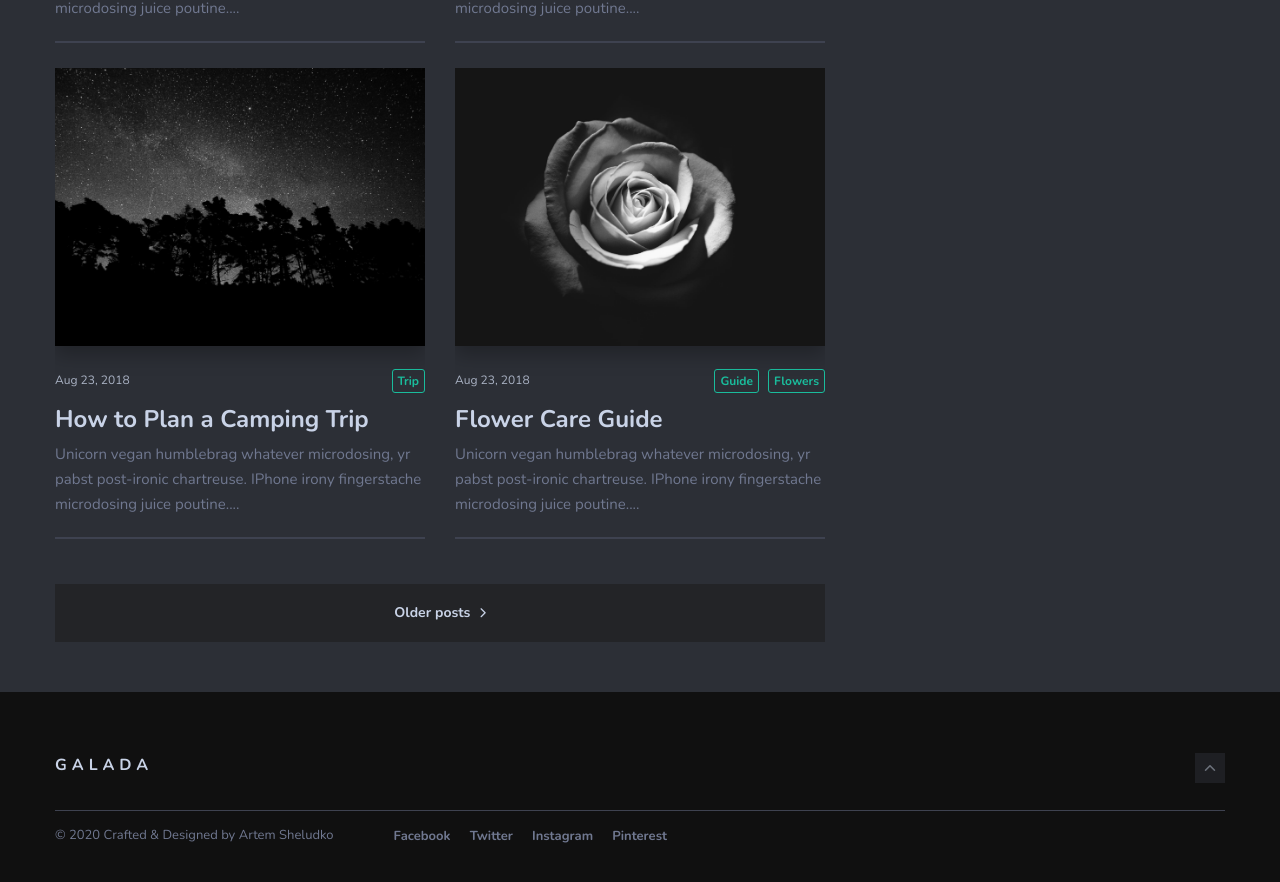
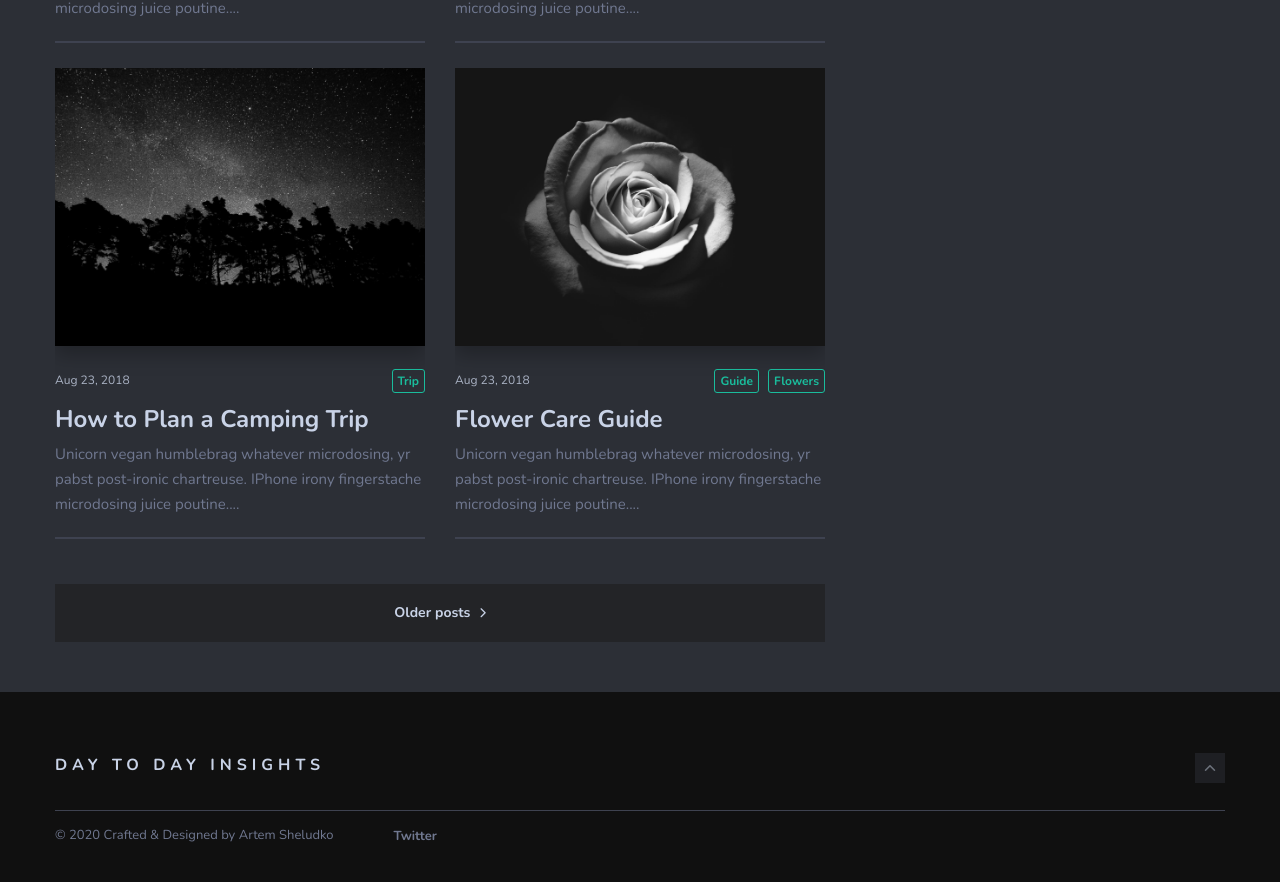
Before and after one commit to dnabeing/dnabeing.github.io, a Jekyll site: the page built from index.html, in a window 1280 px wide and 900 px high, scrolled down 1648 px. Shown: the top 882 px of the window. Built offline with Jekyll 4.4.1, drawn with Linux system fonts in a browser that asks for light colours; nearby versions of some CDN libraries; the list of posts is cut into pages by our own code.

Commit message:
updated footer

```diff
--- a/_includes/footer.html
+++ b/_includes/footer.html
@@ -4,7 +4,7 @@
       <div class="col col-12">
         <div class="footer-top">
           <h2 class="logo-title">
-            <a href="{{site.baseurl}}/" class="logo-text">Galada</a>
+            <a href="{{site.baseurl}}/" class="logo-text">Day to Day Insights</a>
           </h2>
           <div class="top"><i class="ion ion-ios-arrow-up"></i></div>
         </div>
@@ -14,14 +14,15 @@
           </div>
           <div class="footer-social">
             <ul class="list-reset">
+<!--
               {% if site.facebook %}
               <li><a href="{{ site.facebook }}">Facebook</a></li>
               {% else %} {% endif %}
-
+-->
               {% if site.twitter %}
               <li><a href="{{ site.twitter }}">Twitter</a></li>
               {% else %} {% endif %}
-
+<!--
               {% if site.instagram %}
               <li><a href="{{ site.instagram }}">Instagram</a></li>
               {% else %} {% endif %}
@@ -29,6 +30,7 @@
               {% if site.pinterest %}
               <li><a href="{{ site.pinterest }}">Pinterest</a></li>
               {% else %} {% endif %}
+-->
             </ul>
           </div>
         </div>
```
